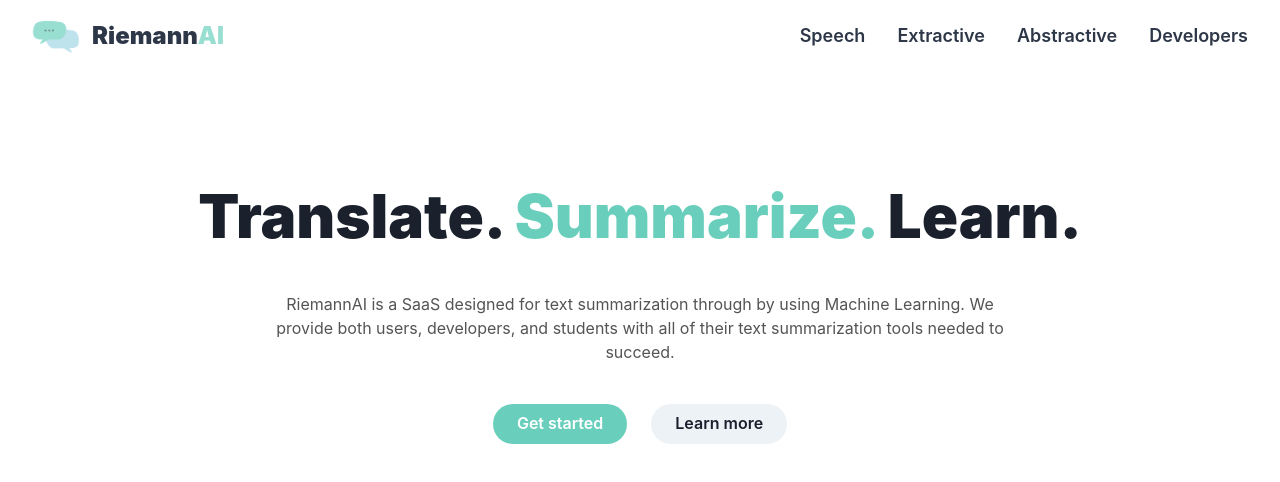
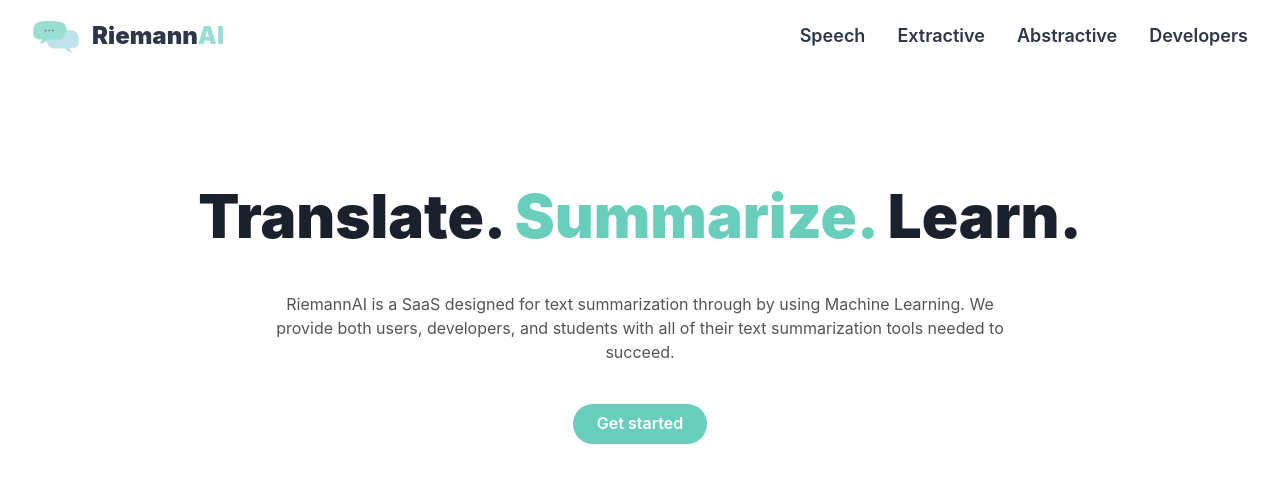
Before and after one commit to ganning127/riemann-ai, a Next.js app: page / in a window 1280 px wide. Shown: the top 482 px of the page. Built offline with nearby package versions, Linux system fonts and the light colour scheme.

Commit message:
Remove learn more button

```diff
--- a/components/Landing/index.jsx
+++ b/components/Landing/index.jsx
@@ -45,9 +45,6 @@ export const Landing = () => {
           >
             Get started
           </Button>
-          <Button rounded={"full"} px={6} as="a" href="/about">
-            Learn more
-          </Button>
         </Stack>
       </Stack>
     </Container>
```
